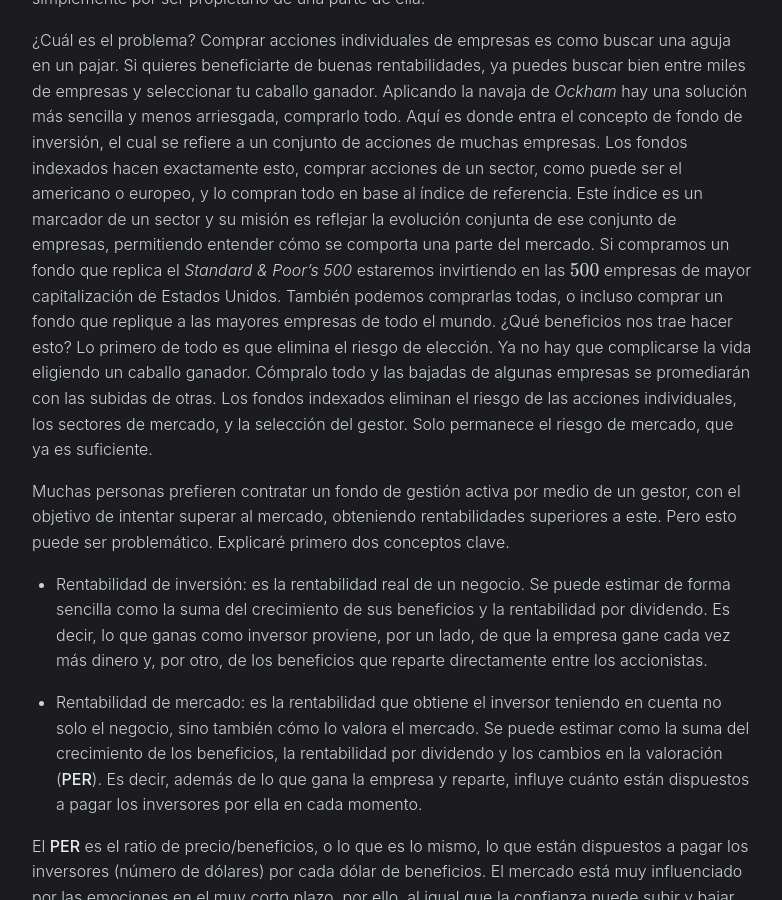
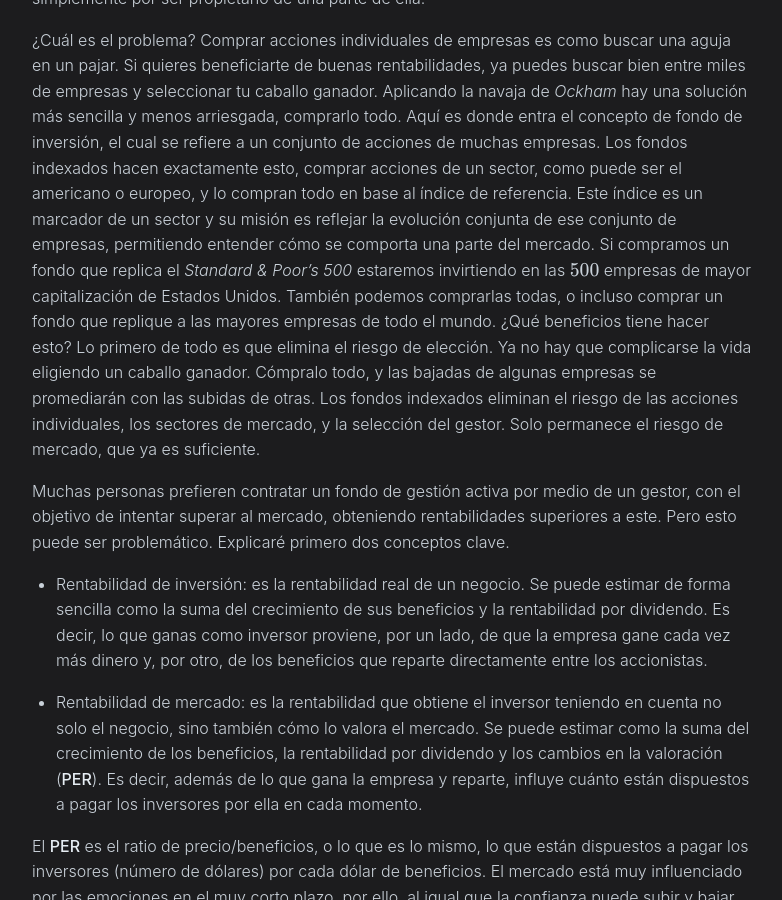
Before and after one commit to Migue8gl/Migue8gl.github.io, a Jekyll site: the page built from _posts/2026-03-21-la-navaja-de-ockham-en-inversion.md, in a window 1280 px wide and 900 px high, scrolled down 1549 px. Shown: the whole window, without its empty margins (248-1030 px from the left). Built offline with Jekyll 4.4.1, drawn with Linux system fonts in a browser that asks for light colours.

Commit message:
update fix

```diff
--- a/_posts/2026-03-21-la-navaja-de-ockham-en-inversion.md
+++ b/_posts/2026-03-21-la-navaja-de-ockham-en-inversion.md
@@ -26,7 +26,7 @@ Para empezar, debería explicar de forma muy resumida algunos conceptos básicos
 
 En este mundo en el que vivimos, uno puede beneficiarse de las ganancias que generan las empresas. Podemos *capitalizar* nuestro dinero comprando una porción de la propiedad de estas empresas, por tanto, tendremos derecho a cobrar una parte de los beneficios generados. Capitalizar se refiere a invertir tu capital (normalmente dinero) con el objetivo de que crezca con el tiempo, ya sea mediante la revalorización de los activos o la generación de ingresos como dividendos. Esas pequeñas porciones de empresas son lo que llamamos acciones. Y aquí es donde entran los dividendos: son la parte de los beneficios que una empresa decide repartir entre sus accionistas. Es decir, si eres dueño de acciones de una empresa que obtiene ganancias, es posible que recibas una pequeña cantidad de dinero de forma periódica simplemente por ser propietario de una parte de ella.
 
-¿Cuál es el problema? Comprar acciones individuales de empresas es como buscar una aguja en un pajar. Si quieres beneficiarte de buenas rentabilidades, ya puedes buscar bien entre miles de empresas y seleccionar tu caballo ganador. Aplicando la navaja de *Ockham* hay una solución más sencilla y menos arriesgada, comprarlo todo. Aquí es donde entra el concepto de fondo de inversión, el cual se refiere a un conjunto de acciones de muchas empresas. Los fondos indexados hacen exactamente esto, comprar acciones de un sector, como puede ser el americano o europeo, y lo compran todo en base al índice de referencia. Este índice es un marcador de un sector y su misión es reflejar la evolución conjunta de ese conjunto de empresas, permitiendo entender cómo se comporta una parte del mercado. Si compramos un fondo que replica el *Standard & Poor's 500* estaremos invirtiendo en las $500$ empresas de mayor capitalización de Estados Unidos. También podemos comprarlas todas, o incluso comprar un fondo que replique a las mayores empresas de todo el mundo. ¿Qué beneficios nos trae hacer esto? Lo primero de todo es que elimina el riesgo de elección. Ya no hay que complicarse la vida eligiendo un caballo ganador. Cómpralo todo y las bajadas de algunas empresas se promediarán con las subidas de otras. Los fondos indexados eliminan el riesgo de las acciones
+¿Cuál es el problema? Comprar acciones individuales de empresas es como buscar una aguja en un pajar. Si quieres beneficiarte de buenas rentabilidades, ya puedes buscar bien entre miles de empresas y seleccionar tu caballo ganador. Aplicando la navaja de *Ockham* hay una solución más sencilla y menos arriesgada, comprarlo todo. Aquí es donde entra el concepto de fondo de inversión, el cual se refiere a un conjunto de acciones de muchas empresas. Los fondos indexados hacen exactamente esto, comprar acciones de un sector, como puede ser el americano o europeo, y lo compran todo en base al índice de referencia. Este índice es un marcador de un sector y su misión es reflejar la evolución conjunta de ese conjunto de empresas, permitiendo entender cómo se comporta una parte del mercado. Si compramos un fondo que replica el *Standard & Poor's 500* estaremos invirtiendo en las $500$ empresas de mayor capitalización de Estados Unidos. También podemos comprarlas todas, o incluso comprar un fondo que replique a las mayores empresas de todo el mundo. ¿Qué beneficios tiene hacer esto? Lo primero de todo es que elimina el riesgo de elección. Ya no hay que complicarse la vida eligiendo un caballo ganador. Cómpralo todo, y las bajadas de algunas empresas se promediarán con las subidas de otras. Los fondos indexados eliminan el riesgo de las acciones
 individuales, los sectores de mercado, y la selección del gestor. Solo permanece el riesgo de mercado, que ya es suficiente.
 
 Muchas personas prefieren contratar un fondo de gestión activa por medio de un gestor, con el objetivo de intentar superar al mercado, obteniendo rentabilidades superiores a este. Pero esto puede ser problemático. Explicaré primero dos conceptos clave.
```
